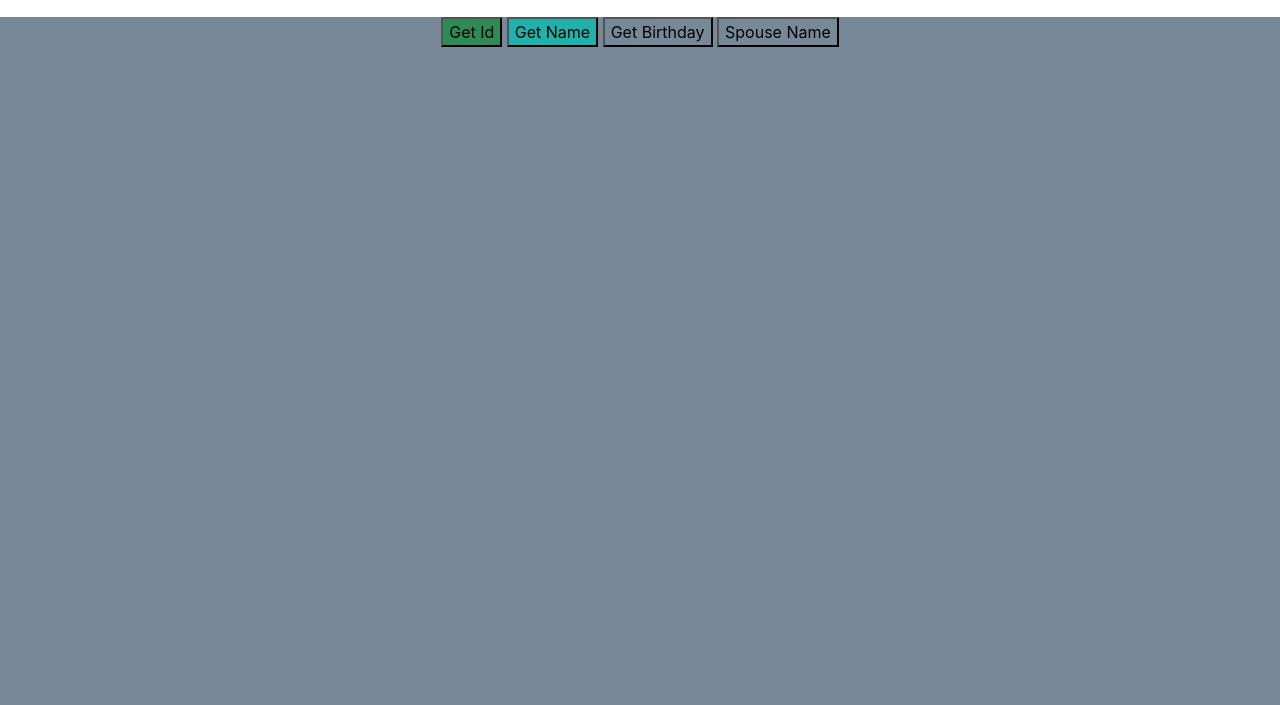
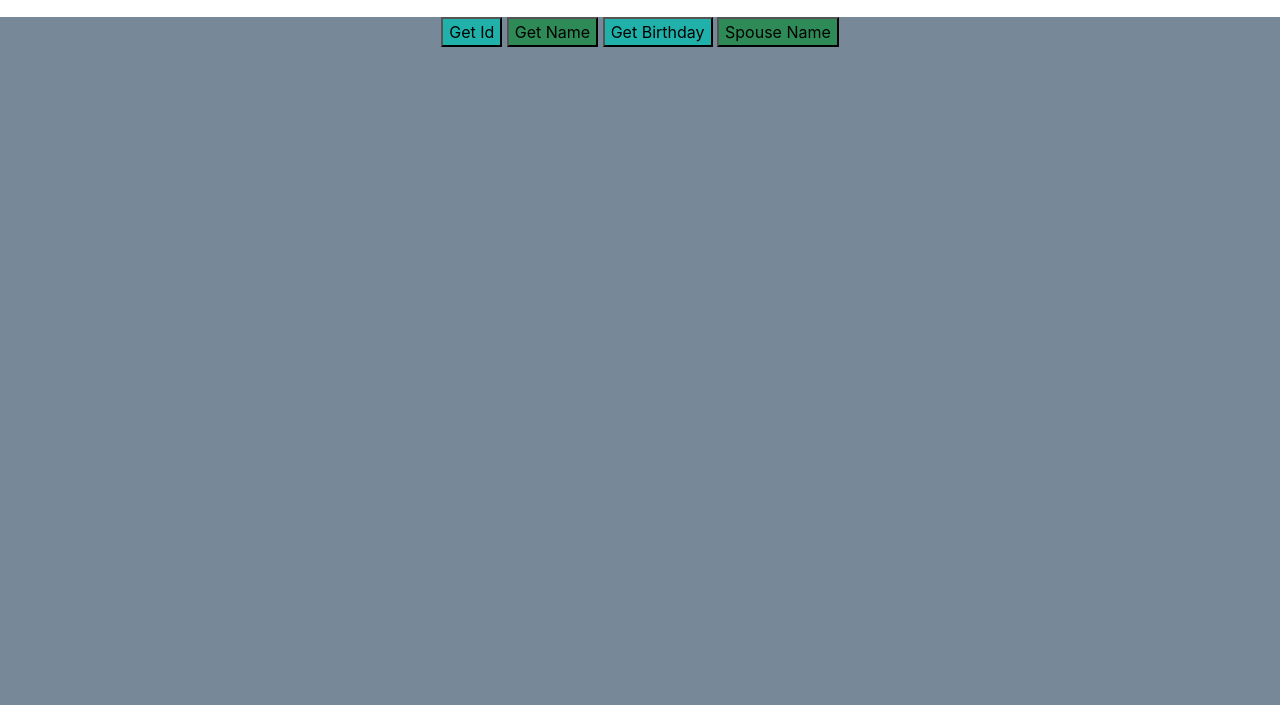
Before and after one commit to SatinderKainth/Ajax_Project1, a plain HTML site: page index.html in a window 1280 px wide. Shown: the part 95-800 px from the top of the page. Drawn offline with nearby package versions, Linux system fonts and the light colour scheme.

Commit message:
updated css file

```diff
--- a/style.css
+++ b/style.css
@@ -18,19 +18,15 @@ p{
 .buttons{
     text-align: center;
 }
-#btn{
+#get-id{
     background-color: lightseagreen;
 }
-#get-id{
+#get-name{
     background-color: seagreen;
 }
-#get-name{
+#get-birth{
     background-color: lightseagreen;
 }
-#btn3{
+#get-spouse{
     background-color: seagreen;
 }
-table, tr, td{
-    border: 2px solid black;
-    text-align: center;
-}
```
